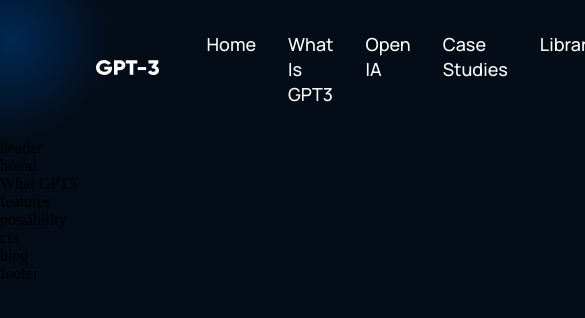
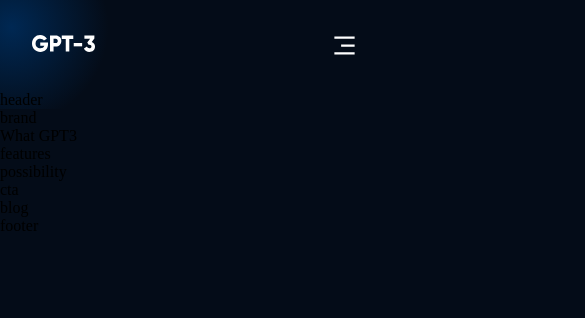
Before and after one commit to vinisoares15/Interface-UX-UI, a React (Create React App) app: page / in a window 390 px wide. Shown: the top 318 px of the page, 585 px wide, since content can reach past the window. Built offline with nearby package versions, Linux system fonts and the light colour scheme.

Commit message:
últimas alterações da NavBar e criação do ToggleMenu para mobile

```diff
--- a/src/components/navbar/navbar.css
+++ b/src/components/navbar/navbar.css
@@ -2,6 +2,7 @@
     display: flex;
     justify-content: space-between;
     align-items: center;
+
     padding: 2rem 6rem;
 }
 
@@ -10,29 +11,26 @@
     display: flex;
     justify-content: flex-start;
     align-items: center;
-
 }
 
 .gpt3__navbar-links_logo {
     margin-right: 2rem;
 }
 
-.gpt3__navbar-links_logo img{
+.gpt3__navbar-links_logo img {
     width: 62.56px;
-    height: 16.02 px;
+    height: 16.02px;
 }
 
 .gpt3__navbar-links_container {
     display: flex;
     flex-direction: row;
-
 }
 
 .gpt3__navbar-sign {
     display: flex;
     justify-content: flex-end;
     align-items: center;
-
 }
 
 .gpt3__navbar-links_container p,
@@ -44,19 +42,93 @@
     font-size: 18px;
     line-height: 25px;
     text-transform: capitalize;
+
     margin: 0 1rem;
     cursor: pointer;
 }
 
 .gpt3__navbar-sign button,
 .gpt3__navbar-menu_container button {
+    padding: 0.5rem 1rem;
+    color: #fff;
+    background: #FF4820;
+    font-family: var(--font-family);
+    font-weight: 500;
+    font-size: 18px;
+    line-height: 25px;
+    border: none;
+    outline: none;
+    cursor: pointer;
+    border-radius: 5px;
+}
+
+.gpt3__navbar-menu {
+    margin-left: 1rem;
+
+    display: none;
+    position: relative;
+}
+
+.gpt3__navbar-menu svg {
+    cursor: pointer;
+}
+
+.gpt3__navbar-menu_container {
+    display: flex;
+    justify-content: flex-end;
+    align-items: flex-end;
+    flex-direction: column;
+
+    text-align: end;
+    background: var(--color-footer);
+    padding: 2rem;
     position: absolute;
-    width: 152px;
-    height: 58px;
-    left: 1153px;
-    top: 55px;
+    right: 0;
+    top: 40px;
+    margin-top: 1rem;
+    min-width: 210px;
+    border-radius: 5px;
+    box-shadow: 0px 0px 5px rgba(0,0, 0,0.2);
+}
 
-    background: #FF4820;
-    border-radius: 5px;
+.gpt3__navbar-menu_container p {
+    margin: 1rem 0;
+}
 
+.gpt3__navbar-menu_container-links-sign {
+    display: none;
 }
+
+@media screen and (max-width: 1050px) {
+    .gpt3__navbar-links_container {
+        display: none;
+    }
+
+    .gpt3__navbar-menu {
+        display: flex;
+    }
+}
+
+@media screen and (max-width: 700px) {
+    .gpt3__navbar {
+        padding: 2rem 4rem;
+    }
+}
+
+@media screen and (max-width: 550px) {
+    .gpt3__navbar {
+        padding: 2rem;
+    }
+
+    .gpt3__navbar-sign {
+        display: none;
+    }
+
+    .gpt3__navbar-menu_container {
+        top: 20px;
+    }
+
+    .gpt3__navbar-menu_container-links-sign {
+        display: block;
+    }
+}
--- a/src/components/navbar/navbar.jsx
+++ b/src/components/navbar/navbar.jsx
@@ -1,36 +1,51 @@
-import React from 'react';
-import { RiMenu3Line, RiCloseLin } from 'react-icons/ri';
+import React, { useState } from 'react';
+import { RiMenu3Line, RiCloseLine } from 'react-icons/ri';
+import logo from '../../assets/logo.svg';
 import './navbar.css';
-import logo from '../../assets/logo.svg';
 
-//BEM -> Block Element Modifierrr
+const Navbar = () => {
+  const [toggleMenu, setToggleMenu] = useState(false);
 
-const navbar = () => {
   return (
     <div className="gpt3__navbar">
       <div className="gpt3__navbar-links">
         <div className="gpt3__navbar-links_logo">
-                    <img src={logo} alt="logo" />
-
+          <img src={logo} />
         </div>
         <div className="gpt3__navbar-links_container">
-
           <p><a href="#home">Home</a></p>
-                        <p><a href="#wgpt3">What is GPT3</a></p>
-                        <p><a href="#possibility">Open IA</a></p>
+          <p><a href="#wgpt3">What is GPT3?</a></p>
+          <p><a href="#possibility">Open AI</a></p>
           <p><a href="#features">Case Studies</a></p>
           <p><a href="#blog">Library</a></p>
-
-
+        </div>
       </div>
       <div className="gpt3__navbar-sign">
         <p>Sign in</p>
         <button type="button">Sign up</button>
-
+      </div>
+      <div className="gpt3__navbar-menu">
+        {toggleMenu
+          ? <RiCloseLine color="#fff" size={27} onClick={() => setToggleMenu(false)} />
+          : <RiMenu3Line color="#fff" size={27} onClick={() => setToggleMenu(true)} />}
+        {toggleMenu && (
+        <div className="gpt3__navbar-menu_container scale-up-center">
+          <div className="gpt3__navbar-menu_container-links">
+            <p><a href="#home">Home</a></p>
+            <p><a href="#wgpt3">What is GPT3?</a></p>
+            <p><a href="#possibility">Open AI</a></p>
+            <p><a href="#features">Case Studies</a></p>
+            <p><a href="#blog">Library</a></p>
+          </div>
+          <div className="gpt3__navbar-menu_container-links-sign">
+            <p>Sign in</p>
+            <button type="button">Sign up</button>
           </div>
         </div>
+        )}
       </div>
-    )
-}
+    </div>
+  );
+};
 
-export default navbar
+export default Navbar;
```
Lines whose indentation alone changed are shown as unchanged.
